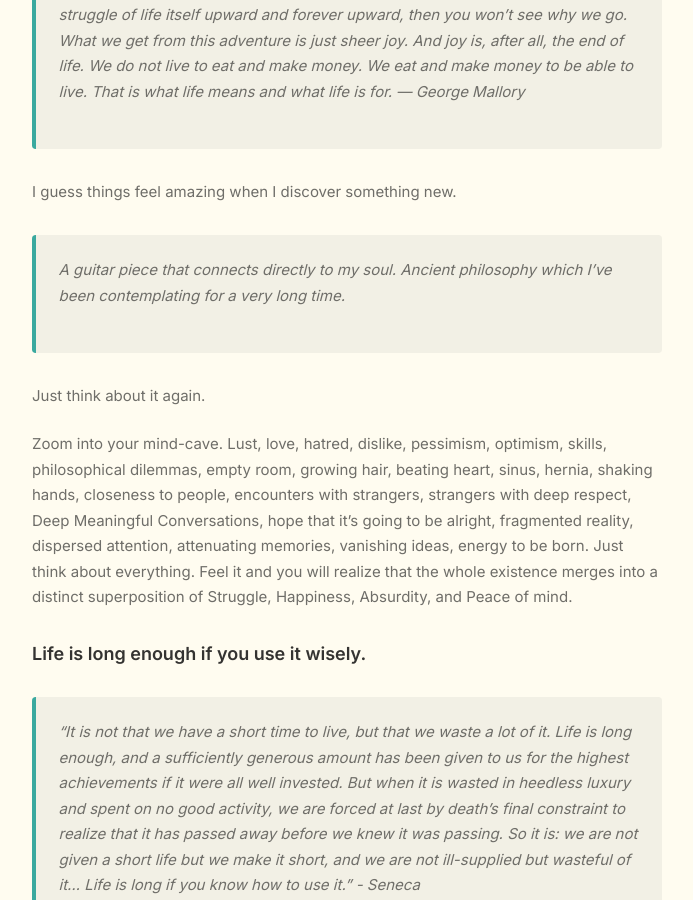
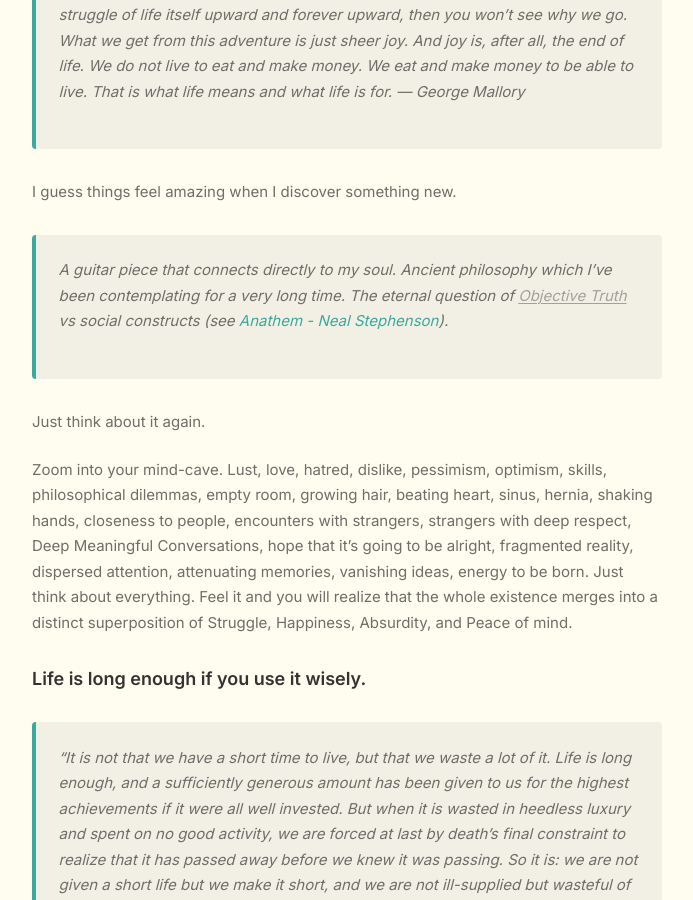
Before and after one commit to NISH1001/NISH1001.github.io, a Jekyll site: the page built from _posts/2020-07-29-life-struggle-absurdity-happiness.markdown, in a window 1280 px wide and 900 px high, scrolled down 10535 px. Shown: the whole window, without its empty margins (293-986 px from the left). Built offline with Jekyll 4.4.1, drawn with Linux system fonts in a browser that asks for light colours.

Commit message:
Link neal stphenson book to an older blog post for experiment

```diff
--- a/_posts/2020-07-29-life-struggle-absurdity-happiness.markdown
+++ b/_posts/2020-07-29-life-struggle-absurdity-happiness.markdown
@@ -252,7 +252,7 @@ I hope it doesn't. But if you get another side of the reality --a very humane va
 
 
 I guess things feel amazing when I discover something new.
-> A guitar piece that connects directly to my soul. Ancient philosophy which I’ve been contemplating for a very long time.
+> A guitar piece that connects directly to my soul. Ancient philosophy which I've been contemplating for a very long time. The eternal question of [[Objective Truth]] vs social constructs (see [[Anathem - Neal Stephenson]]).
 
 Just think about it again.
 
```
